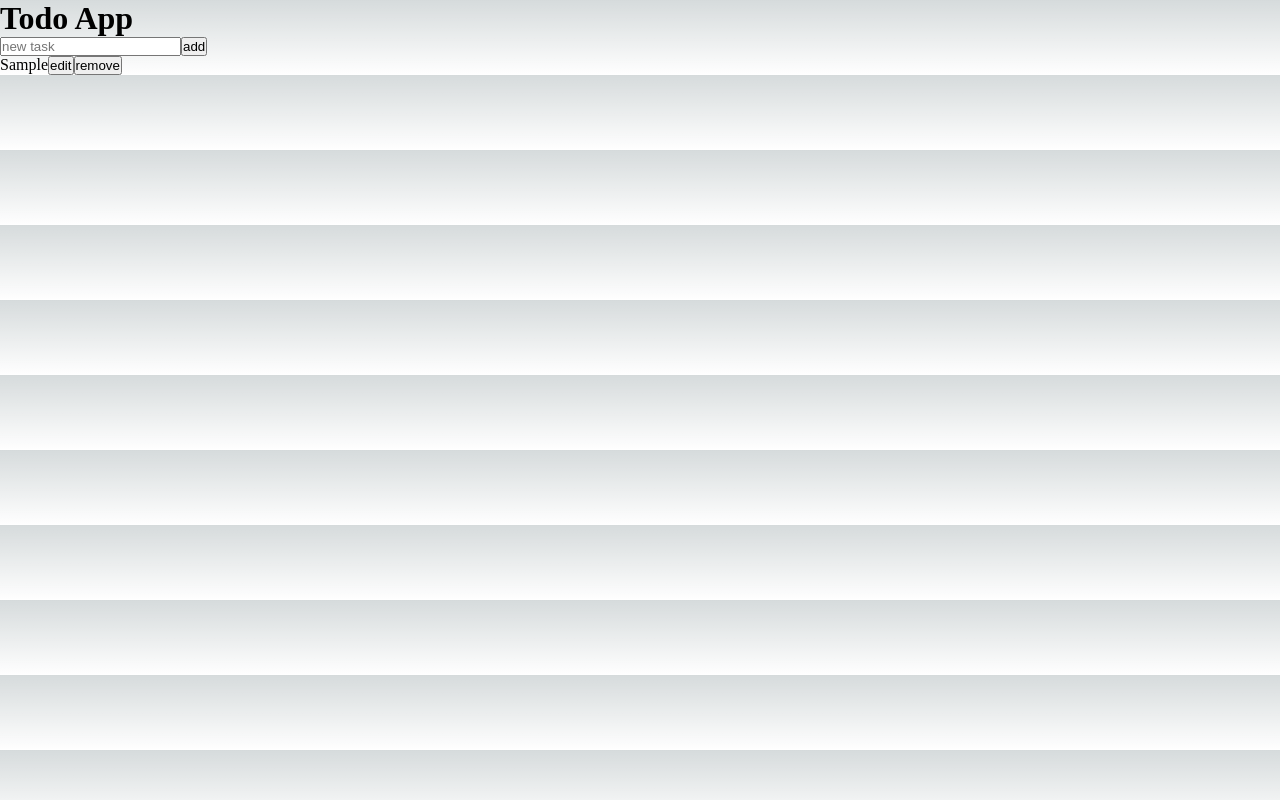
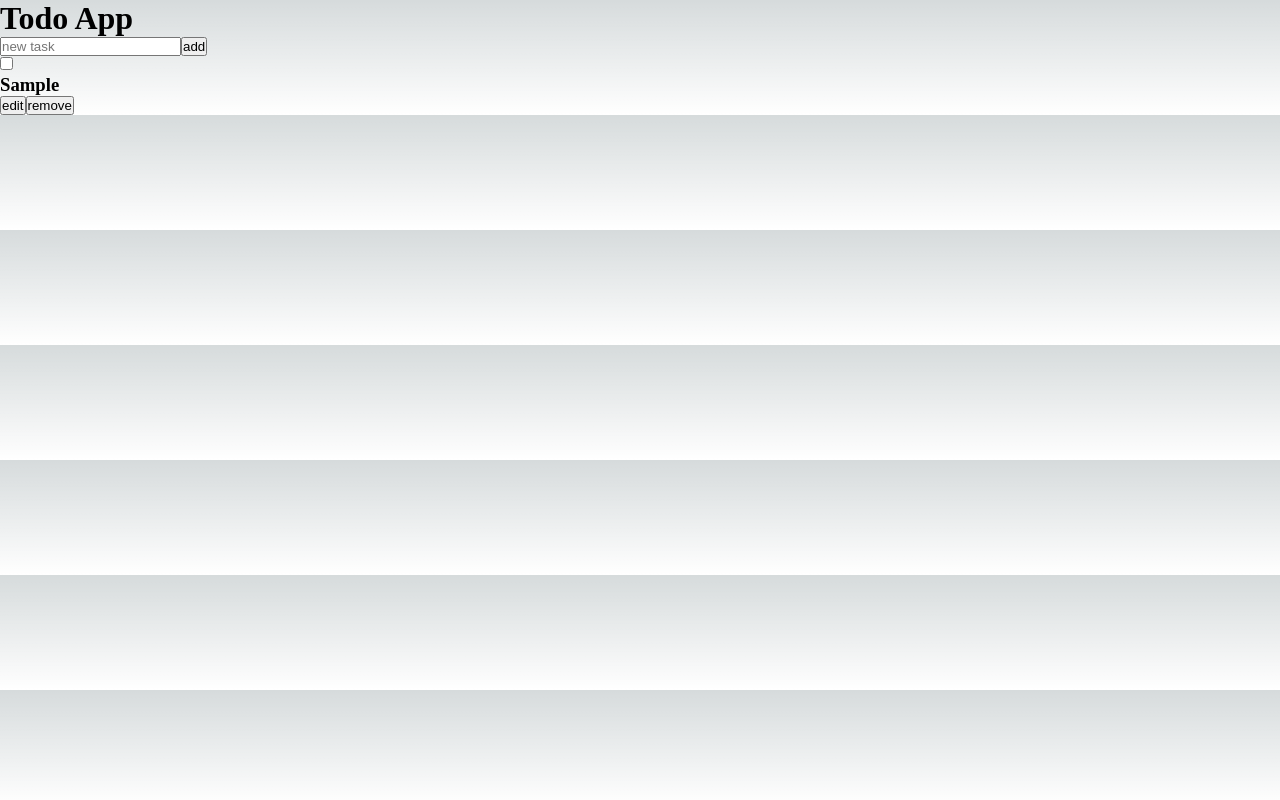
Before and after one commit to pm-moyanor/React-todoApp, a Next.js app: page / in a window 1280 px wide. Both pictures are taken after typing "Sample" into the empty fields and a click on the button "add". Built offline with nearby package versions, Linux system fonts and the light colour scheme.

Commit message:
add done-task checkbox and logic

```diff
--- a/pages/components/Todo.js
+++ b/pages/components/Todo.js
@@ -1,12 +1,14 @@
 import { useState } from "react";
 
 export default function Todo({ handleEditClick, handleRemoveClick, todo }) {
+  const [isDone, setIsDone] = useState(false);
   return (
     <>
-      {todo.task}
-
-      <button onClick={handleEditClick}>edit</button>
-      <button onClick={()=>handleRemoveClick(todo.id)}>remove</button>
+      <input type="checkbox" onChange={() => setIsDone(!isDone)}></input>
+      <h3>{todo.task}</h3>
+      {isDone ? <h4>DONE!</h4> : undefined}
+      <button onClick={() => handleEditClick(todo)}>edit</button>
+      <button onClick={() => handleRemoveClick(todo.id)}>remove</button>
     </>
   );
 }
--- a/pages/components/TodoApp.js
+++ b/pages/components/TodoApp.js
@@ -14,10 +14,18 @@ export default function TodoApp() {
     return todos;
   }
 
+  function handleEditClick(todo) {
+    console.log("edit clicked", todo);
+  }
+
   return (
     <div>
       <AddTodo onAddTodo={onAddTodo} />
-      <TodoList todos={todos} handleRemoveClick={handleRemoveClick} />
+      <TodoList
+        todos={todos}
+        handleRemoveClick={handleRemoveClick}
+        handleEditClick={handleEditClick}
+      />
     </div>
   );
 }
--- a/pages/components/TodoList.js
+++ b/pages/components/TodoList.js
@@ -1,11 +1,12 @@
 import { useState } from "react";
 import Todo from "./Todo";
 
-export default function TodoList({ todos, handleRemoveClick }) {
-  function handleEditClick() {
-    console.log("edit clicked");
-  }
+export default function TodoList({
+  todos,
+  handleRemoveClick,
+  handleEditClick,
 
+}) {
   return (
     <ul>
       {todos.map((todo) => {
@@ -16,6 +17,7 @@ export default function TodoList({ todos, handleRemoveClick }) {
                 handleEditClick={handleEditClick}
                 handleRemoveClick={handleRemoveClick}
                 todo={todo}
+
               />
             }
           </li>
```
